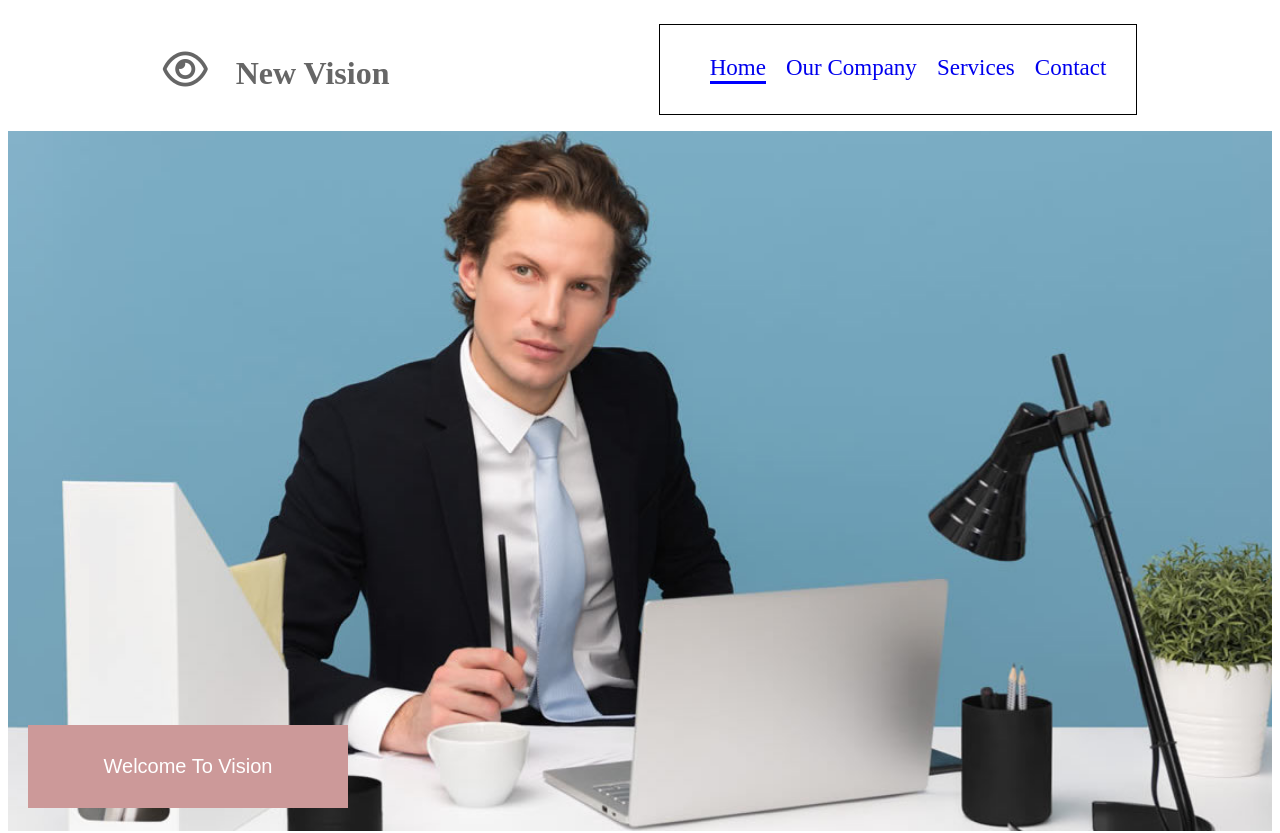
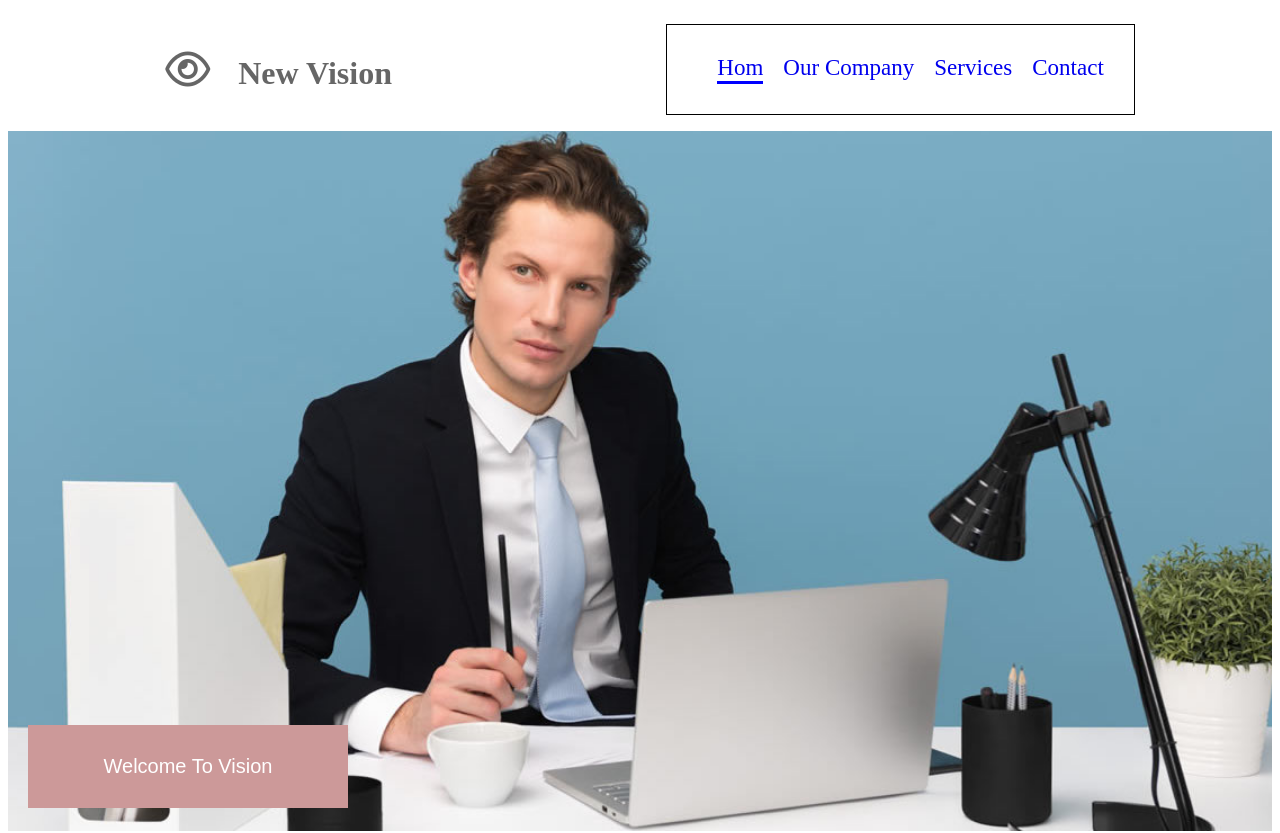
Before and after one commit to BunyodBaxtiyorov/Bunyod, a plain HTML site: page index.html in a window 1280 px wide. Shown: the top 833 px of the page. Drawn offline with Linux system fonts and the light colour scheme.

Commit message:
Yangiladim index.html

```diff
--- a/index.html
+++ b/index.html
@@ -14,7 +14,7 @@
     <nav class="Navbar">
         <div class="box1">
         <ul class="lI">
-            <li class="z"><a href="index.html">Home</a></li>
+            <li class="z"><a href="index.html">Hom</a></li>
             <li id="x"><a href="index2.html">Our Company</a></li>
             <li id="x"><a href="service.html">Services</a></li>
             <li id="x"><a href="contact.html">Contact</a></li>
```
